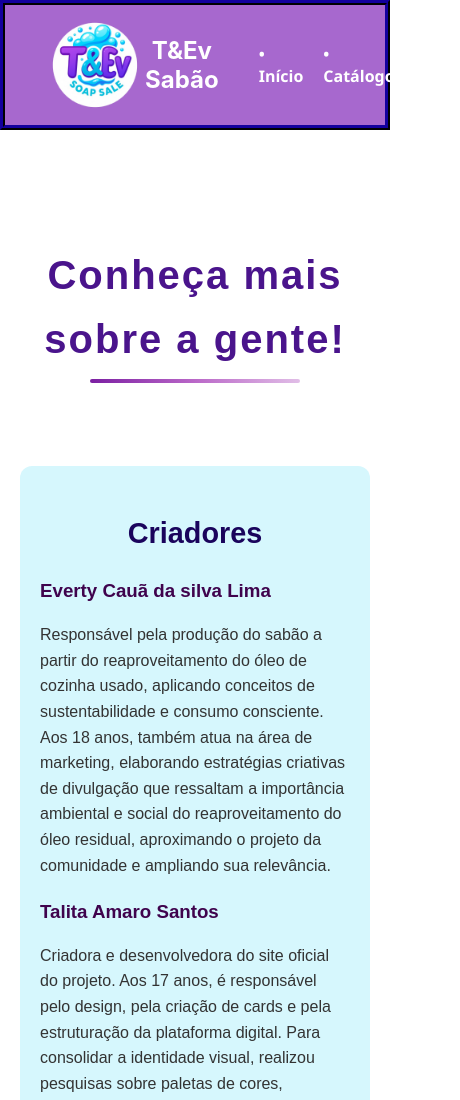
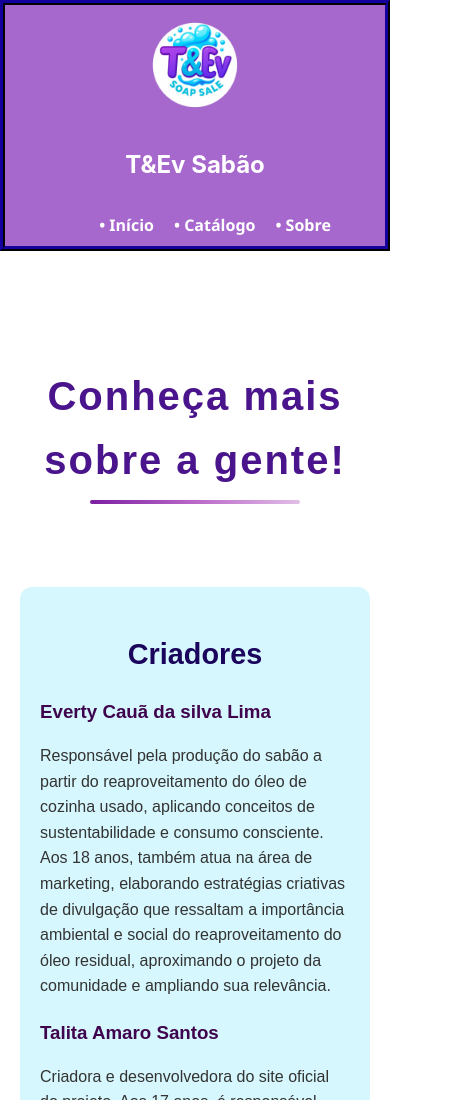
Before and after one commit to TEvSabao18/T-Ev-Sab-o, a plain HTML site: page sobre.html in a window 390 px wide. Shown: the top 1100 px of the page, 460 px wide, since content can reach past the window. Drawn offline with Linux system fonts and the light colour scheme.

Commit message:
Update sobre.css

```diff
--- a/css/sobre.css
+++ b/css/sobre.css
@@ -8,7 +8,7 @@ body {
 .navbar {
   font-family: 'Segoe UI', Tahoma, Geneva, Verdana, sans-serif;
   display: flex;
-  justify-content: space-between;
+  justify-content: center;
   align-items: center;
   padding: 10px 40px;
   justify-content: space-between;
@@ -17,6 +17,14 @@ body {
   border-style: ridge;
   border-color: rgb(9, 0, 73);
   border-width: thick;
+  gap:15px
+
+}
+@media (max-width: 768px) {
+  nav {
+    flex-direction: column;
+    align-items: center;
+  }
 }
 
 .navbar img {
@@ -205,4 +213,5 @@ main {
   .site-footer {
     font-size: 13px;
   }
+
 }
```
